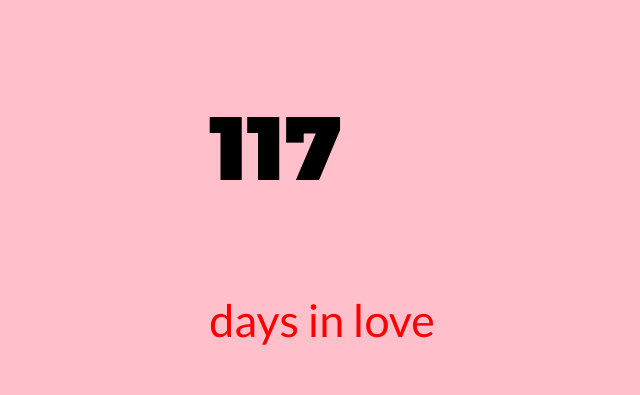
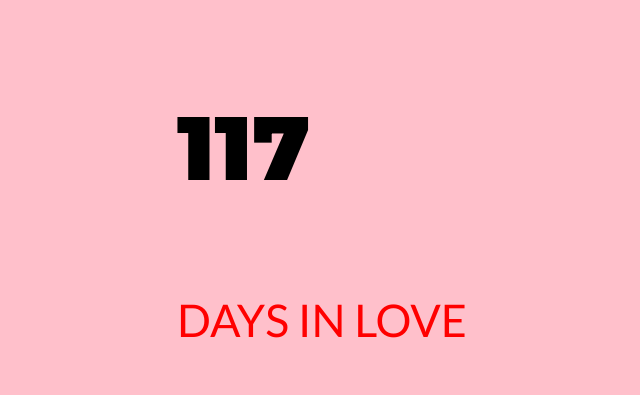
Before and after one commit to Ignominous/DC, a plain HTML site: page index.html in a window 1280 px wide. Shown: the part 203-598 px from the top of the page, without its empty margins (318-958 px from the left). Drawn offline with Linux system fonts and the light colour scheme.

Commit message:
Update index.html

```diff
--- a/index.html
+++ b/index.html
@@ -34,7 +34,7 @@
 <body>
     <div>
         <p id="daysCounter"></p>
-        <p id="daysText">days in love</p>
+        <p id="daysText">DAYS IN LOVE</p>
     </div>
 
     <script>
```
